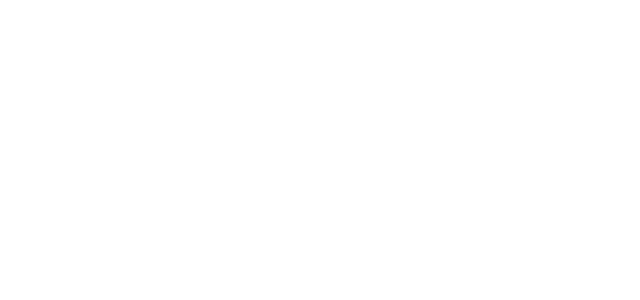
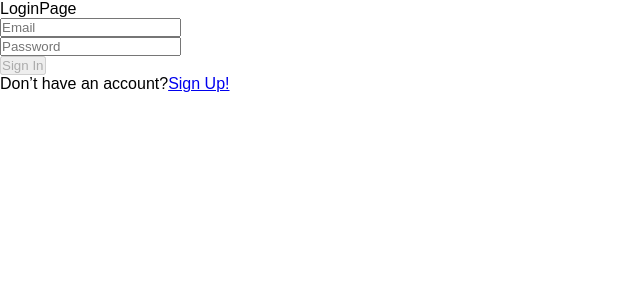
Before and after one commit to nadiyniy/money_makers, a React (Create React App) app: page /money_makers/login in a window 1280 px wide. Before the commit this address had no page. Shown: the top 300 px of the page, without its empty margins (0-640 px from the left). Built offline with nearby package versions, Linux system fonts and the light colour scheme.

Commit message:
adds LoginPage, RegisterPage, AuthForm

```diff
--- a/src/components/App.jsx
+++ b/src/components/App.jsx
@@ -2,6 +2,8 @@ import { Route, Routes } from 'react-router-dom';
 import { Layout } from './Layout';
 import MainTransactionsPage from 'pages/Home/MainTransactionsPage';
 import Header from './header/Header';
+import RegisterPage from 'pages/Auth/RegisterPage';
+import LoginPage from 'pages/Auth/LoginPage';
 
 export const App = () => {
   return (
@@ -16,6 +18,8 @@ export const App = () => {
         <Route path="/transactions" element={<MainTransactionsPage />} />
         <Route path="/transactions/history" element={<TransactionsHistoryPage />} />
         <Route path="/loader" element={<Loader />} /> */}
+        <Route path="login" element={<LoginPage />} />
+        <Route path="register" element={<RegisterPage />} />
       </Route>
     </Routes>
   );
--- /dev/null
+++ b/src/pages/Auth/LoginPage.jsx
@@ -0,0 +1,35 @@
+import AuthForm from 'shared/AuthForm/AuthForm';
+import { validationSchema } from 'shared/validationSchema/validationSchema';
+
+const fieldsData = [
+  { name: 'email', label: 'Email', type: 'email' },
+  { name: 'password', label: 'Password', type: 'password' },
+];
+
+const LoginPage = () => {
+  const onSubmit = data => {
+    console.log(data);
+  };
+
+  const navigationData = {
+    text: 'Don’t have an account?',
+    buttonText: 'Sign Up!',
+  };
+
+  return (
+    <div>
+      LoginPage
+      <AuthForm
+        fieldsData={fieldsData}
+        submitButtonText="Sign In"
+        initialState={{ email: '', password: '' }}
+        validationSchema={validationSchema}
+        onSubmit={onSubmit}
+        navigationData={navigationData}
+        isRegistrationForm={false}
+      />
+    </div>
+  );
+};
+
+export default LoginPage;
--- /dev/null
+++ b/src/pages/Auth/RegisterPage.jsx
@@ -0,0 +1,35 @@
+import AuthForm from 'shared/AuthForm/AuthForm';
+import { validationSchema } from 'shared/validationSchema/validationSchema';
+
+const fieldsData = [
+  { name: 'name', label: 'Name', type: 'text' },
+  { name: 'email', label: 'Email', type: 'email' },
+  { name: 'password', label: 'Password', type: 'password' },
+];
+
+const navigationData = {
+  text: 'Already have account?',
+  buttonText: 'Sign In',
+};
+
+const RegisterPage = () => {
+  const onSubmit = data => {
+    console.log(data);
+  };
+  return (
+    <div>
+      RegisterPage
+      <AuthForm
+        fieldsData={fieldsData}
+        submitButtonText="Sign Up"
+        initialState={{ email: '', password: '', name: '' }}
+        validationSchema={validationSchema}
+        onSubmit={onSubmit}
+        navigationData={navigationData}
+        isRegistrationForm={true}
+      />
+    </div>
+  );
+};
+
+export default RegisterPage;
--- /dev/null
+++ b/src/shared/AuthForm/AuthForm.jsx
@@ -0,0 +1,50 @@
+import { useForm } from 'react-hook-form';
+import { Link } from 'react-router-dom';
+
+const AuthForm = ({
+  fieldsData,
+  submitButtonText,
+  initialState,
+  validationSchema,
+  onSubmit,
+  navigationData,
+  isRegistrationForm,
+}) => {
+  const { handleSubmit, register, formState } = useForm({
+    defaultValues: initialState,
+  });
+
+  const linkTo = isRegistrationForm ? '/login' : '/register';
+
+  const { isDirty } = formState;
+
+  return (
+    <form onSubmit={handleSubmit(onSubmit)}>
+      {fieldsData.map(field => (
+        <div key={field.name}>
+          <input
+            {...register(field.name)}
+            type={field.type}
+            placeholder={field.label}
+            autoComplete={field.type === 'email' ? 'email' : 'current-password'}
+          />
+        </div>
+      ))}
+
+      <button type="submit" disabled={!isDirty}>
+        {submitButtonText}
+      </button>
+
+      {navigationData && (
+        <div>
+          <div>
+            {navigationData.text}
+            <Link to={linkTo}>{navigationData.buttonText}</Link>
+          </div>
+        </div>
+      )}
+    </form>
+  );
+};
+
+export default AuthForm;
--- /dev/null
+++ b/src/shared/validationSchema/validationSchema.js
@@ -0,0 +1,22 @@
+import * as yup from 'yup';
+
+export const validationSchema = yup.object({
+  email: yup.string().email().required(),
+  password: yup
+    .string()
+    .min(6, 'Password must contain at least 6 symbols')
+    .max(12, 'Password must contain no more than 12 symbols')
+    .required(),
+});
+
+// export const validationSchema = yup.object().shape({
+//   email: yup
+//   .string('Please, enter your e-mail')
+//   .email('Please, enter a valid e-mail')
+//   .required('E-mail is required'),
+//   password: yup
+//     .string('Please, enter your password')
+//     .min(6, 'Password must contain at least 6 symbols')
+//     .max(12, 'Password must contain no more than 12 symbols')
+//     .required('Password is required'),
+// });
```
Also changed, not shown: src/shared/AuthForm/AuthForm.styled.js (added).
